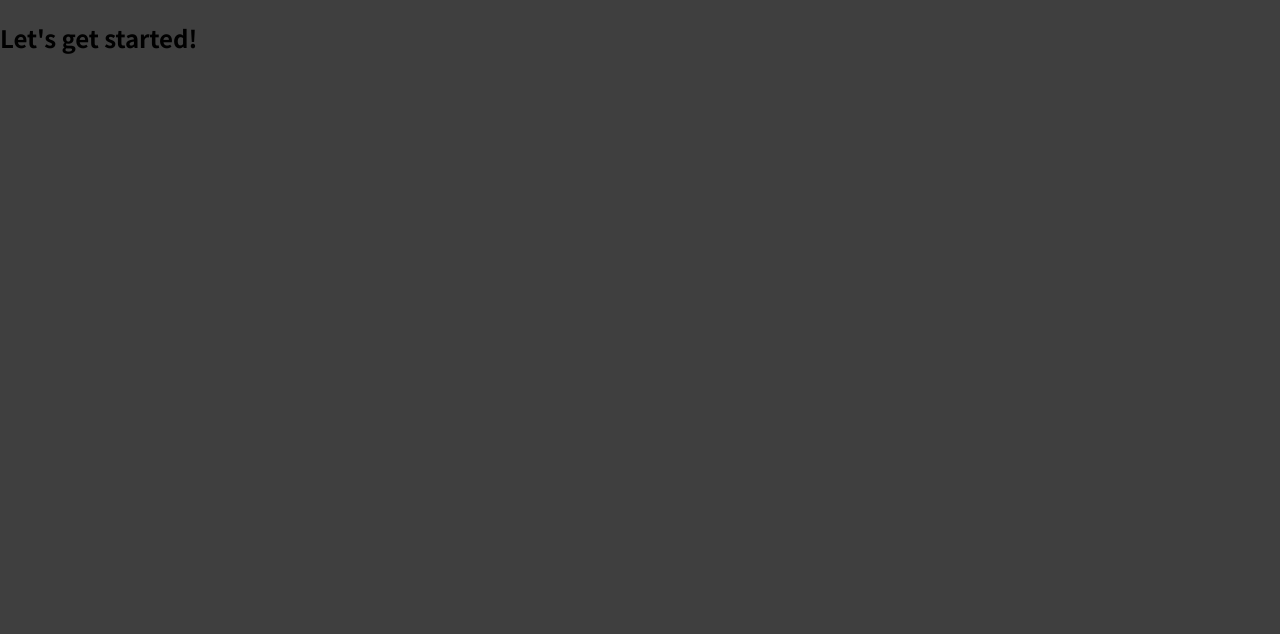
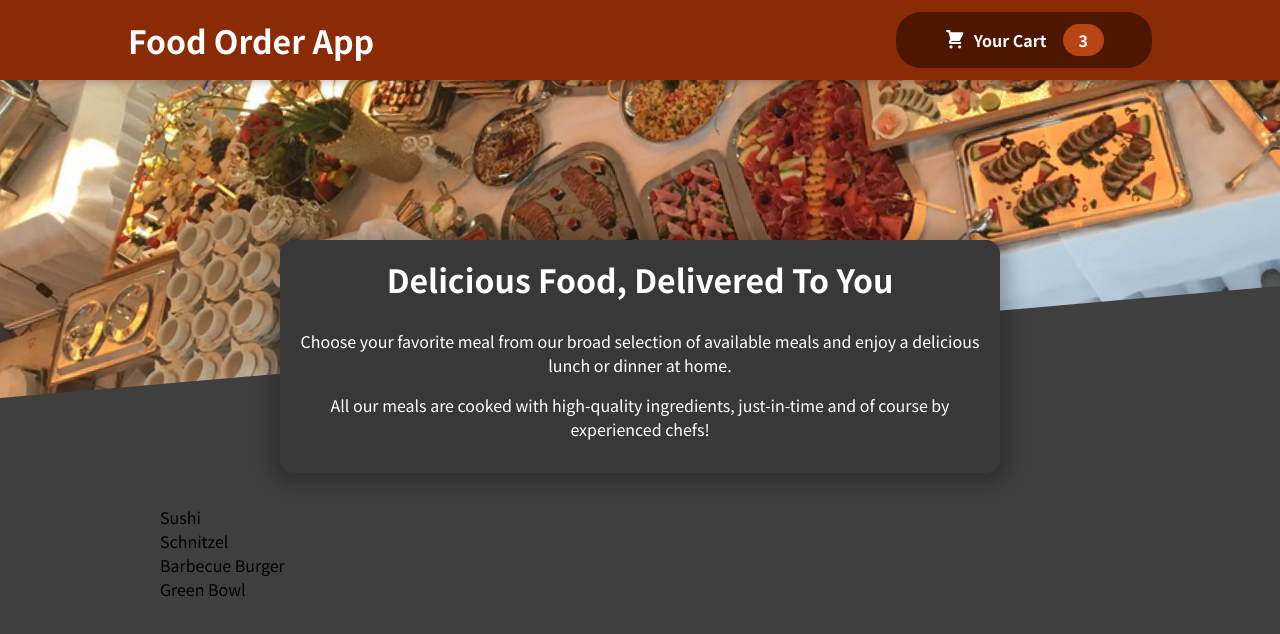
Before and after one commit to thuantran664488/React-FOOD-ORDER, a React (Create React App) app in the folder FOOD-ORDER-project/: page / in a window 1280 px wide. Shown: the top 634 px of the page. Built offline with nearby package versions, Linux system fonts and the light colour scheme.

Commit message:
setup: header, meals

```diff
--- a/FOOD-ORDER-project/src/App.js
+++ b/FOOD-ORDER-project/src/App.js
@@ -1,8 +1,15 @@
+import { Fragment } from "react";
+import Header from "./components/Layout/Header";
+import Meals from "./components/Meals/Meals";
+
 function App() {
   return (
-    <div>
-      <h2>Let's get started!</h2>
-    </div>
+    <Fragment>
+      <Header />
+      <main>
+        <Meals />
+      </main>
+    </Fragment>
   );
 }
 
--- /dev/null
+++ b/FOOD-ORDER-project/src/components/Cart/CartIcon.js
@@ -0,0 +1,13 @@
+const CartIcon = () => {
+  return (
+    <svg
+      xmlns="http://www.w3.org/2000/svg"
+      viewBox="0 0 20 20"
+      fill="currentColor"
+    >
+      <path d="M3 1a1 1 0 000 2h1.22l.305 1.222a.997.997 0 00.01.042l1.358 5.43-.893.892C3.74 11.846 4.632 14 6.414 14H15a1 1 0 000-2H6.414l1-1H14a1 1 0 00.894-.553l3-6A1 1 0 0017 3H6.28l-.31-1.243A1 1 0 005 1H3zM16 16.5a1.5 1.5 0 11-3 0 1.5 1.5 0 013 0zM6.5 18a1.5 1.5 0 100-3 1.5 1.5 0 000 3z" />
+    </svg>
+  );
+};
+
+export default CartIcon;
--- /dev/null
+++ b/FOOD-ORDER-project/src/components/Layout/Header.js
@@ -0,0 +1,21 @@
+import { Fragment } from "react";
+
+import mealsImage from "../../assests/meals.jpg";
+import classes from "./Header.module.css";
+import HeaderCartButton from "./HeaderCartButton";
+
+const Header = (props) => {
+  return (
+    <Fragment>
+      <header className={classes.header}>
+        <h1>Food Order App</h1>
+        <HeaderCartButton />
+      </header>
+      <div className={classes["main-image"]}>
+        <img src={mealsImage} alt="A table full of delicious food!" />
+      </div>
+    </Fragment>
+  );
+};
+
+export default Header;
--- /dev/null
+++ b/FOOD-ORDER-project/src/components/Layout/Header.module.css
@@ -0,0 +1,29 @@
+.header {
+    position: fixed;
+    top: 0;
+    left: 0;
+    width: 100%;
+    height: 5rem;
+    background-color: #8a2b06;
+    color: white;
+    display: flex;
+    justify-content: space-between;
+    align-items: center;
+    padding: 0 10%;
+    box-shadow: 0 2px 8px rgba(0, 0, 0, 0.25);
+    z-index: 10;
+  }
+
+  .main-image {
+    width: 100%;
+    height: 25rem;
+    z-index: 0;
+    overflow: hidden;
+  }
+
+  .main-image img {
+    width: 110%;
+    height: 100%;
+    object-fit: cover;
+    transform: rotateZ(-5deg) translateY(-4rem) translateX(-1rem);
+  }
--- /dev/null
+++ b/FOOD-ORDER-project/src/components/Layout/HeaderCartButton.js
@@ -0,0 +1,16 @@
+import classes from "./HeaderCartButton.module.css";
+import CartIcon from "../Cart/CartIcon";
+
+const HeaderCartButton = (props) => {
+  return (
+    <button className={classes.button}>
+      <span className={classes.icon}>
+        <CartIcon />
+      </span>
+      <span>Your Cart</span>
+      <span className={classes.badge}>3</span>
+    </button>
+  );
+};
+
+export default HeaderCartButton;
--- /dev/null
+++ b/FOOD-ORDER-project/src/components/Layout/HeaderCartButton.module.css
@@ -0,0 +1,59 @@
+.button {
+    cursor: pointer;
+    font: inherit;
+    border: none;
+    background-color: #4d1601;
+    color: white;
+    padding: 0.75rem 3rem;
+    display: flex;
+    justify-content: space-around;
+    align-items: center;
+    border-radius: 25px;
+    font-weight: bold;
+  }
+
+  .button:hover,
+  .button:active {
+    background-color: #2c0d00;
+  }
+
+  .icon {
+    width: 1.35rem;
+    height: 1.35rem;
+    margin-right: 0.5rem;
+  }
+
+  .badge {
+    background-color: #b94517;
+    padding: 0.25rem 1rem;
+    border-radius: 25px;
+    margin-left: 1rem;
+    font-weight: bold;
+  }
+
+  .button:hover .badge,
+  .button:active .badge {
+    background-color: #92320c;
+  }
+
+  .bump {
+    animation: bump 300ms ease-out;
+  }
+
+  @keyframes bump {
+    0% {
+      transform: scale(1);
+    }
+    10% {
+      transform: scale(0.9);
+    }
+    30% {
+      transform: scale(1.1);
+    }
+    50% {
+      transform: scale(1.15);
+    }
+    100% {
+      transform: scale(1);
+    }
+  }
--- /dev/null
+++ b/FOOD-ORDER-project/src/components/Meals/AvailableMeals.js
@@ -0,0 +1,40 @@
+import classes from "./AvailableMeals.module.css";
+
+const DUMMY_MEALS = [
+  {
+    id: "m1",
+    name: "Sushi",
+    description: "Finest fish and veggies",
+    price: 22.99,
+  },
+  {
+    id: "m2",
+    name: "Schnitzel",
+    description: "A german specialty!",
+    price: 16.5,
+  },
+  {
+    id: "m3",
+    name: "Barbecue Burger",
+    description: "American, raw, meaty",
+    price: 12.99,
+  },
+  {
+    id: "m4",
+    name: "Green Bowl",
+    description: "Healthy...and green...",
+    price: 18.99,
+  },
+];
+
+const AvailableMeals = () => {
+  const mealsList = DUMMY_MEALS.map((meal) => <li>{meal.name}</li>);
+
+  return (
+    <section className={classes.meals}>
+      <ul>{mealsList}</ul>
+    </section>
+  );
+};
+
+export default AvailableMeals;
--- /dev/null
+++ b/FOOD-ORDER-project/src/components/Meals/AvailableMeals.module.css
@@ -0,0 +1,24 @@
+.meals {
+    max-width: 60rem;
+    width: 90%;
+    margin: 2rem auto;
+    animation: meals-appear 1s ease-out forwards;
+  }
+
+  .meals ul {
+    list-style: none;
+    margin: 0;
+    padding: 0;
+  }
+
+  @keyframes meals-appear {
+    from {
+      opacity: 0;
+      transform: translateY(3rem);
+    }
+
+    to {
+      opacity: 1;
+      transform: translateY(0);
+    }
+  }
--- /dev/null
+++ b/FOOD-ORDER-project/src/components/Meals/Meals.js
@@ -0,0 +1,14 @@
+import MealsSummary from "./MealsSummary";
+import AvailableMeals from "./AvailableMeals";
+import { Fragment } from "react";
+
+const Meals = () => {
+  return (
+    <Fragment>
+      <MealsSummary />
+      <AvailableMeals />
+    </Fragment>
+  );
+};
+
+export default Meals;
--- /dev/null
+++ b/FOOD-ORDER-project/src/components/Meals/MealsSummary.js
@@ -0,0 +1,19 @@
+import classes from "./MealsSummary.module.css";
+
+const MealsSummary = () => {
+  return (
+    <section className={classes.summary}>
+      <h2>Delicious Food, Delivered To You</h2>
+      <p>
+        Choose your favorite meal from our broad selection of available meals
+        and enjoy a delicious lunch or dinner at home.
+      </p>
+      <p>
+        All our meals are cooked with high-quality ingredients, just-in-time and
+        of course by experienced chefs!
+      </p>
+    </section>
+  );
+};
+
+export default MealsSummary;
--- /dev/null
+++ b/FOOD-ORDER-project/src/components/Meals/MealsSummary.module.css
@@ -0,0 +1,18 @@
+.summary {
+    text-align: center;
+    max-width: 45rem;
+    width: 90%;
+    margin: auto;
+    margin-top: -10rem;
+    position: relative;
+    background-color: #383838;
+    color: white;
+    border-radius: 14px;
+    padding: 1rem;
+    box-shadow: 0 1px 18px 10px rgba(0, 0, 0, 0.25);
+  }
+
+  .summary h2 {
+    font-size: 2rem;
+    margin-top: 0;
+  }
```
Also changed, not shown: FOOD-ORDER-project/src/assests/meals.jpg (added).
